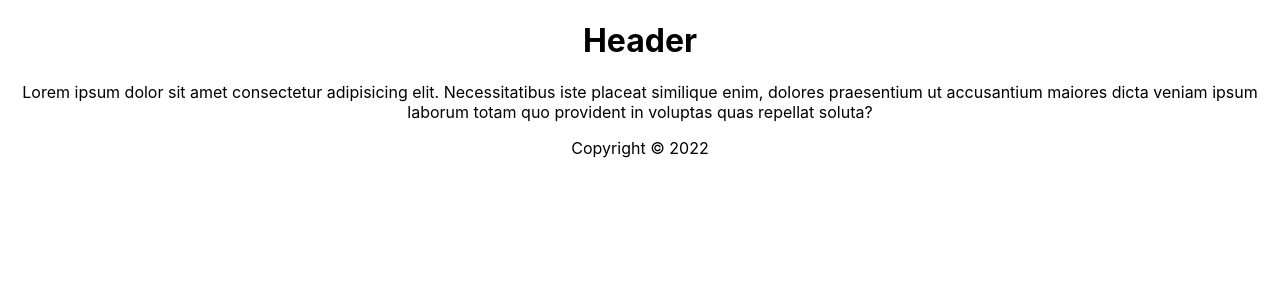
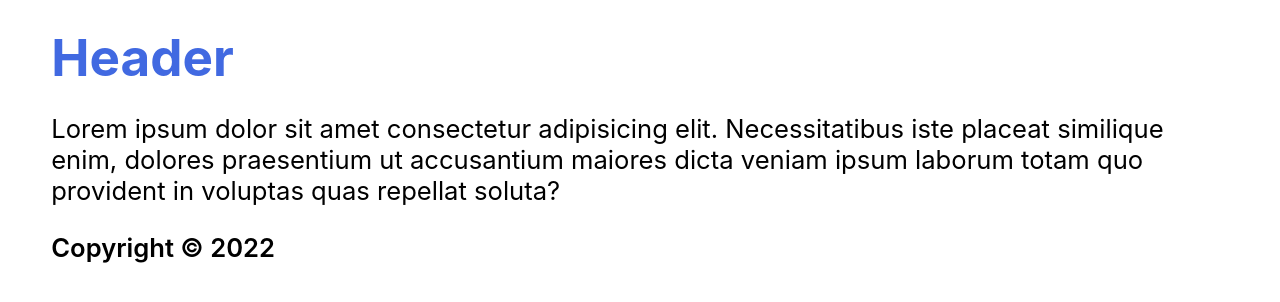
Before and after one commit to jamcmich/reactjs-sandbox, a React (Create React App) app in the folder client/: page / in a window 1280 px wide. Shown: the top 302 px of the page. Built offline with nearby package versions, Linux system fonts and the light colour scheme.

Commit message:
Applying CSS styles.

```diff
--- a/client/src/App.css
+++ /dev/null
@@ -1,38 +0,0 @@
-.App {
-  text-align: center;
-}
-
-.App-logo {
-  height: 40vmin;
-  pointer-events: none;
-}
-
-@media (prefers-reduced-motion: no-preference) {
-  .App-logo {
-    animation: App-logo-spin infinite 20s linear;
-  }
-}
-
-.App-header {
-  background-color: #282c34;
-  min-height: 100vh;
-  display: flex;
-  flex-direction: column;
-  align-items: center;
-  justify-content: center;
-  font-size: calc(10px + 2vmin);
-  color: white;
-}
-
-.App-link {
-  color: #61dafb;
-}
-
-@keyframes App-logo-spin {
-  from {
-    transform: rotate(0deg);
-  }
-  to {
-    transform: rotate(360deg);
-  }
-}
--- a/client/src/App.js
+++ b/client/src/App.js
@@ -1,4 +1,3 @@
-import './App.css';
 import { Header, Content, Footer } from './components/Components.js';
 
 function App() {
@@ -6,7 +5,7 @@ function App() {
 		<div className='App'>
 			<Header />
 			<Content />
-      <Footer />
+			<Footer />
 		</div>
 	);
 }
--- a/client/src/components/Content.js
+++ b/client/src/components/Content.js
@@ -2,7 +2,7 @@ import React from 'react';
 
 const Content = () => {
 	return (
-		<main>
+		<main className='Content'>
 			Lorem ipsum dolor sit amet consectetur adipisicing elit.
 			Necessitatibus iste placeat similique enim, dolores praesentium ut
 			accusantium maiores dicta veniam ipsum laborum totam quo provident
--- a/client/src/components/Footer.js
+++ b/client/src/components/Footer.js
@@ -1,10 +1,10 @@
 import React from 'react';
 
 const Footer = () => {
-    const today = new Date();
+	const today = new Date();
 
 	return (
-		<footer>
+		<footer className='Footer'>
 			<p>Copyright &copy; {today.getFullYear()}</p>
 		</footer>
 	);
--- a/client/src/components/Header.js
+++ b/client/src/components/Header.js
@@ -2,7 +2,7 @@ import React from 'react';
 
 const header = () => {
 	return (
-		<header>
+		<header className='Header'>
 			<h1>Header</h1>
 		</header>
 	);
--- a/client/src/index.css
+++ b/client/src/index.css
@@ -1,3 +1,13 @@
+* {
+  margin: 0;
+  padding: 0;
+  box-sizing: border-box;
+}
+
+html {
+  font-size: 2vw;
+}
+
 body {
   margin: 0;
   font-family: -apple-system, BlinkMacSystemFont, 'Segoe UI', 'Roboto', 'Oxygen',
@@ -11,3 +21,19 @@ code {
   font-family: source-code-pro, Menlo, Monaco, Consolas, 'Courier New',
     monospace;
 }
+
+.App {
+  margin: 2vw 4vw;
+}
+
+.Header {
+  color: royalblue;
+}
+
+.Content {
+  margin: 2vw auto;
+}
+
+.Footer p {
+  font-weight: 600;
+}
```
Also changed, not shown: client/src/logo.svg (deleted).
